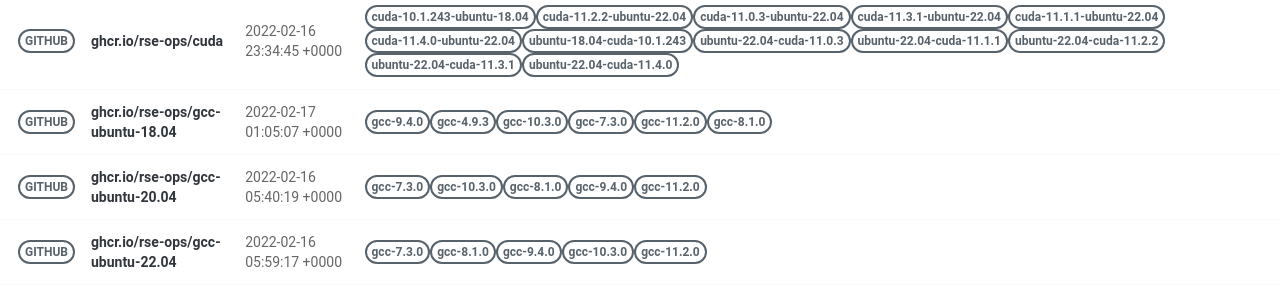
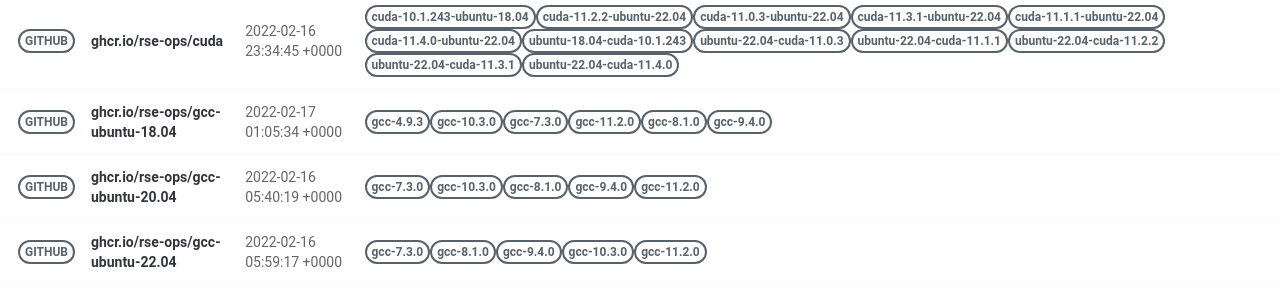
Before and after one commit to rse-ops/docker-images, a Jekyll site: the page built from pages/index.md, in a window 1280 px wide. Shown: the part 502-801 px from the top of the page. Built offline with Jekyll 4.4.1, drawn with Linux system fonts in a browser that asks for light colours; nearby versions of some CDN libraries.

Commit message:
Automated push to update library 2022-02-17

```diff
--- a/_library/ghcr.io-rse-ops-gcc-ubuntu-18.04.md
+++ b/_library/ghcr.io-rse-ops-gcc-ubuntu-18.04.md
@@ -1,14 +1,11 @@
 ---
 layout: container
 name: ghcr.io/rse-ops/gcc-ubuntu-18.04
-updated_at: 2022-02-17 01:05:07.429907
+updated_at: 2022-02-17 01:05:34.769343
 
 
 container_url: https://github.com/orgs/rse-ops/packages/container/package/gcc-ubuntu-18.04
 versions:
- - tag: gcc-9.4.0
-   dockerfile: https://github.com/rse-ops/docker-images/blob/main/ubuntu/gcc/Dockerfile
-   manifest: https://crane.ggcr.dev/manifest/ghcr.io/rse-ops/gcc-ubuntu-18.04:gcc-9.4.0
  - tag: gcc-4.9.3
    dockerfile: https://github.com/rse-ops/docker-images/blob/main/ubuntu/gcc/Dockerfile
    manifest: https://crane.ggcr.dev/manifest/ghcr.io/rse-ops/gcc-ubuntu-18.04:gcc-4.9.3
```
Also changed, not shown: other parts of _library/ghcr.io-rse-ops-gcc-ubuntu-18.04.md (+3 -0 lines).
